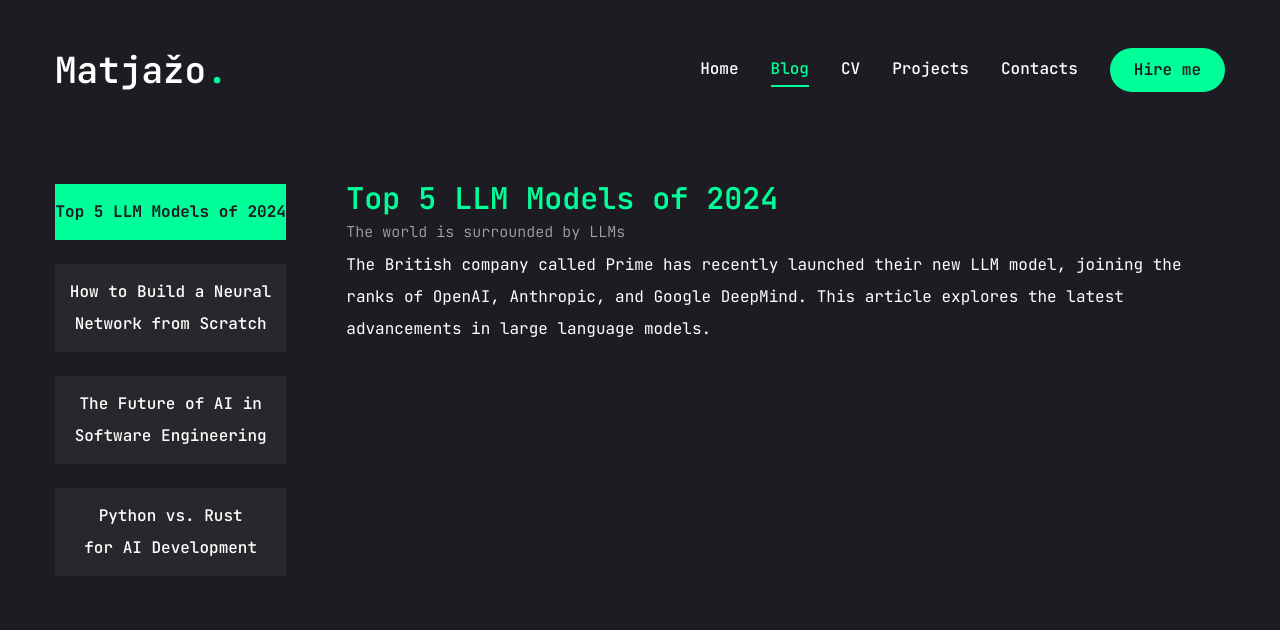
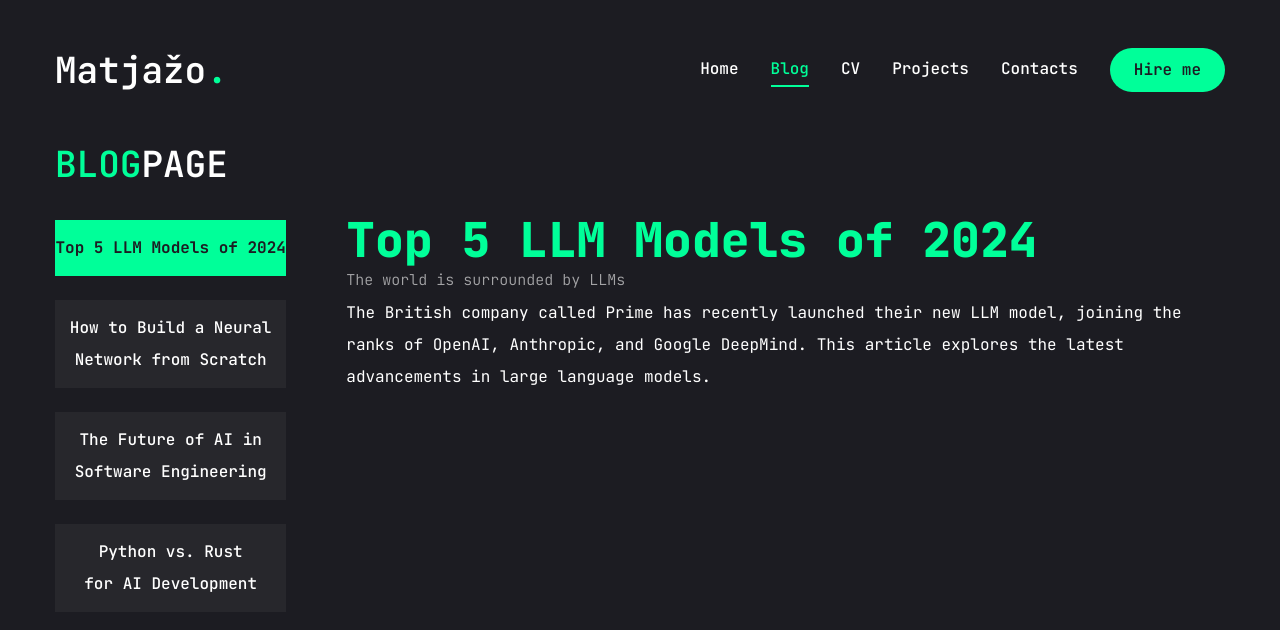
Before and after one commit to matjazo18/matjaz-portfolio, a Next.js app: page /blog in a window 1280 px wide. Shown: the top 630 px of the page. Built offline with nearby package versions, Linux system fonts and the light colour scheme.

Commit message:
All set on the blog page

```diff
--- a/app/blog/page.jsx
+++ b/app/blog/page.jsx
@@ -44,12 +44,15 @@ const Blog = () => {
   return (
     <motion.section className="min-h-[80vh] flex items-center justify-center py-12 xl:py-0">
       <div className="container mx-auto ">
+        <h1 className="text-2xl xl:text-4xl text-accent mb-8 text-center xl:text-left">
+          BLOG<span className="text-white ">PAGE</span>
+        </h1>
         <Tabs
           defaultValue={blogs[0].name}
           className="flex flex-col xl:flex-row gap-[60px]"
         >
           <ScrollArea className="h-[200px] xl:h-[400px]">
-            <TabsList className="flex flex-col w-full max-w-[380px] mx-auto xl:mx-0 gap-6 justify-center items-center">
+            <TabsList className="flex flex-col w-full max-w-[380px]  mx-auto xl:mx-0 gap-6 justify-center items-center">
               {blogs.map((item, index) => (
                 <TabsTrigger
                   value={item.name}
@@ -69,7 +72,9 @@ const Blog = () => {
                 value={item.name}
                 className="text-white w-full"
               >
-                <h3 className="text-accent text-3xl ">{item.name}</h3>
+                <h3 className="text-accent text-3xl xl:text-5xl font-extrabold ">
+                  {item.name}
+                </h3>
                 <h2 className="text-white/60 text-[15px] font-light my-2">
                   {item.description}
                 </h2>
```
